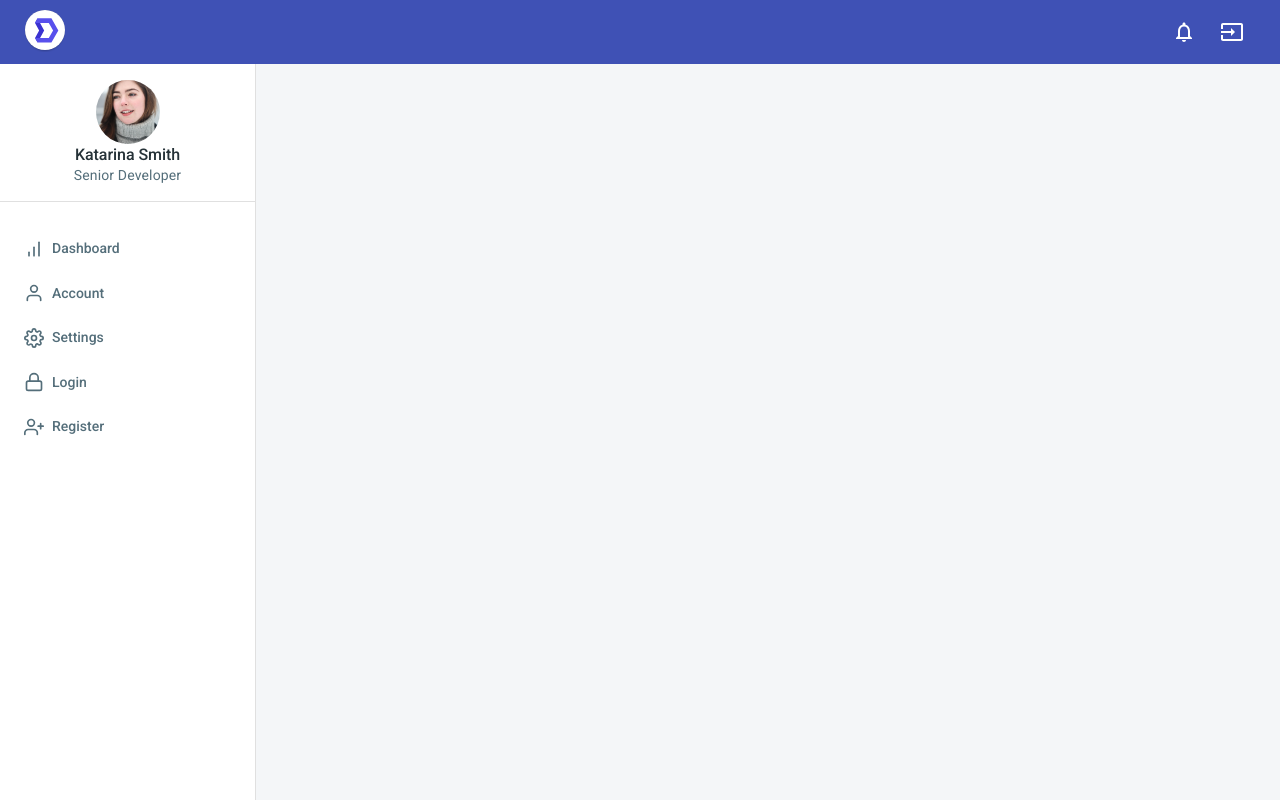
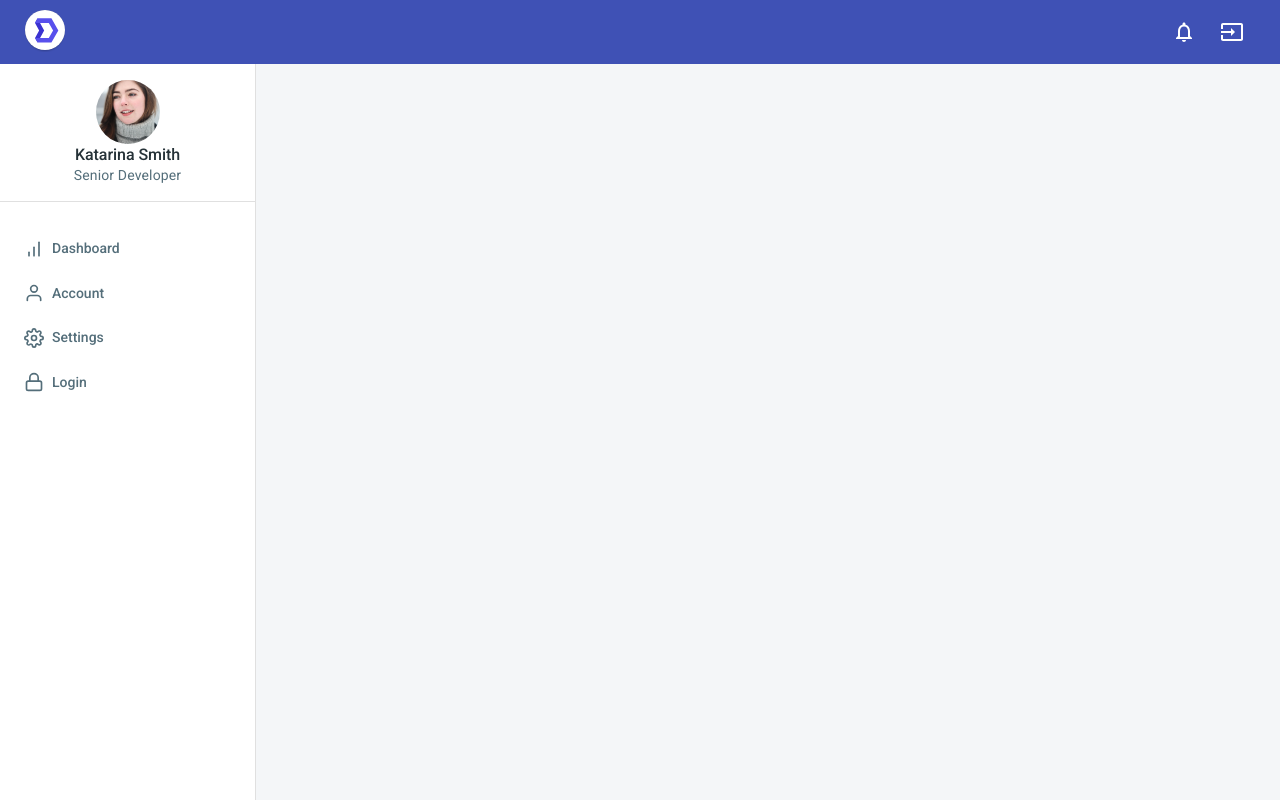
Before and after one commit to Team-Cozy/Weather-Frontend, a React (Create React App) app: page /app in a window 1280 px wide. Built offline with nearby package versions, Linux system fonts and the light colour scheme.

Commit message:
remove unnecessary register feature

```diff
--- a/src/layouts/DashboardLayout/NavBar/index.js
+++ b/src/layouts/DashboardLayout/NavBar/index.js
@@ -16,7 +16,6 @@ import {
   Lock as LockIcon,
   Settings as SettingsIcon,
   User as UserIcon,
-  UserPlus as UserPlusIcon,
 } from 'react-feather';
 import NavItem from './NavItem';
 
@@ -46,11 +45,6 @@ const items = [
     href: 'http://127.0.0.1:5000/auth/login',
     icon: LockIcon,
     title: 'Login'
-  },
-  {
-    href: '/register',
-    icon: UserPlusIcon,
-    title: 'Register'
   },
 
 ];
```
